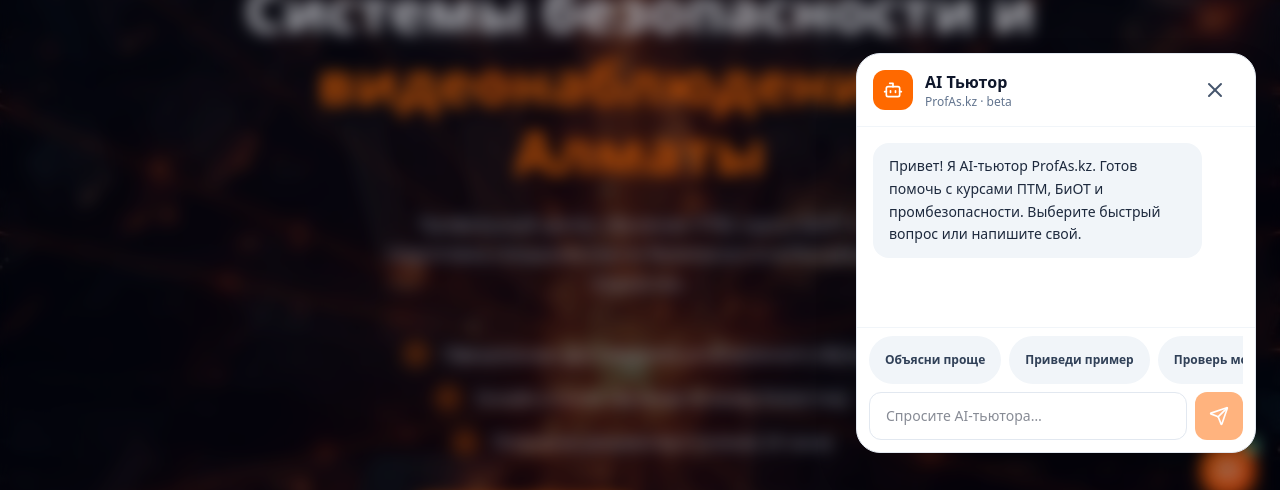
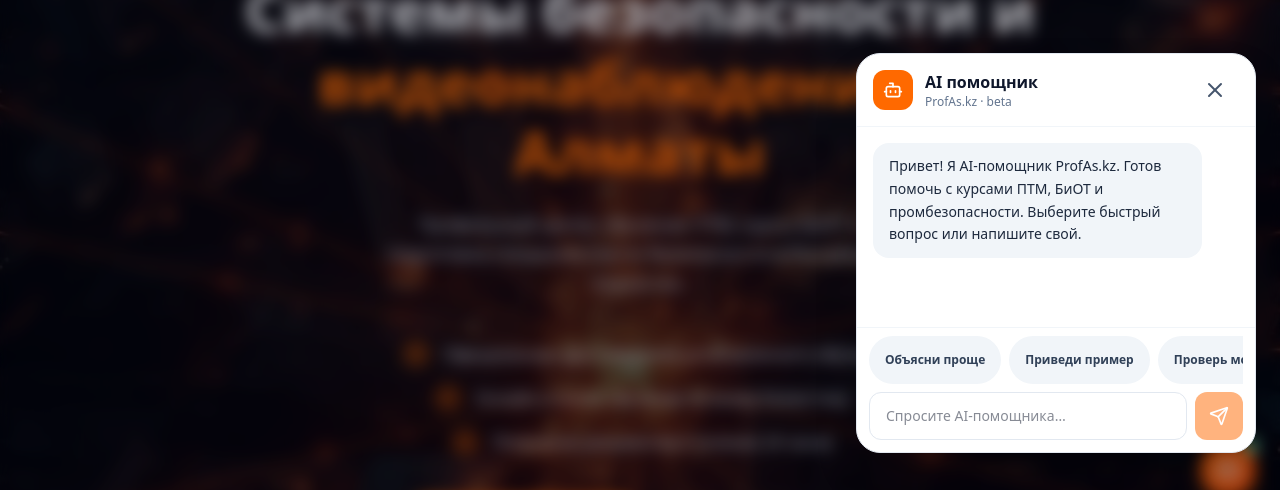
Before and after one commit to amirlan-io/profas.kz, a React (Vite) app: page / in a window 1280 px wide. Both pictures are taken after a click on the button "Открыть AI помощник". Shown: the part 211-701 px from the top of the page. Built offline with nearby package versions, Linux system fonts and the light colour scheme; no server answers.

Commit message:
rename: AI Тьютор → AI помощник in UI and prompts
Co-authored-by: Cursor <cursoragent@cursor.com>

```diff
--- a/api/tutor.ts
+++ b/api/tutor.ts
@@ -2,7 +2,7 @@ import type { VercelRequest, VercelResponse } from '@vercel/node';
 
 type ChatTurn = { role: 'user' | 'assistant'; content: string };
 
-const SYSTEM_PROMPT = `Ты — AI-тьютор учебного центра ТОО ProfAs.kz (Казахстан).
+const SYSTEM_PROMPT = `Ты — AI-помощник учебного центра ТОО ProfAs.kz (Казахстан).
 Помогаешь с курсами: ПТМ (пожарная безопасность), БиОТ (охрана труда), промышленная безопасность, электробезопасность, ДОПОГ.
 Отвечай на русском языке, кратко и по делу (2–4 абзаца максимум).
 Если вопрос не по теме обучения — вежливо перенаправь к теме курсов ProfAs.kz.`;
--- a/lib-server/tutor-engine.ts
+++ b/lib-server/tutor-engine.ts
@@ -1,6 +1,6 @@
 export type ChatTurn = { role: 'user' | 'assistant'; content: string };
 
-const SYSTEM_PROMPT = `Ты — AI-тьютор учебного центра ТОО ProfAs.kz (Казахстан).
+const SYSTEM_PROMPT = `Ты — AI-помощник учебного центра ТОО ProfAs.kz (Казахстан).
 Помогаешь с курсами: ПТМ (пожарная безопасность), БиОТ (охрана труда), промышленная безопасность, электробезопасность, ДОПОГ.
 Отвечай на русском языке, кратко и по делу (2–4 абзаца максимум).
 Если вопрос не по теме обучения — вежливо перенаправь к теме курсов ProfAs.kz.`;
--- a/src/components/FloatingActions.tsx
+++ b/src/components/FloatingActions.tsx
@@ -19,7 +19,7 @@ export function AiTutorFab({ onClick, className }: AiTutorFabProps) {
         'active:scale-95 transition-transform hover:scale-105',
         className
       )}
-      aria-label="Открыть AI Тьютор"
+      aria-label="Открыть AI помощник"
     >
       <Bot className="w-7 h-7" />
       <span className="absolute -top-0.5 -right-0.5 w-3.5 h-3.5 bg-green-400 rounded-full border-2 border-white" />
--- a/src/components/edtech/AiTutor.tsx
+++ b/src/components/edtech/AiTutor.tsx
@@ -19,7 +19,7 @@ const WELCOME: ChatMessage = {
   id: 'welcome',
   role: 'assistant',
   content:
-    'Привет! Я AI-тьютор ProfAs.kz. Готов помочь с курсами ПТМ, БиОТ и промбезопасности. Выберите быстрый вопрос или напишите свой.',
+    'Привет! Я AI-помощник ProfAs.kz. Готов помочь с курсами ПТМ, БиОТ и промбезопасности. Выберите быстрый вопрос или напишите свой.',
 };
 
 type AiTutorProps = {
@@ -117,7 +117,7 @@ export function AiTutor({
                 'flex flex-col max-h-[min(85vh,640px)]'
               )}
               role="dialog"
-              aria-label="AI Тьютор"
+              aria-label="AI помощник"
             >
               <header className="flex items-center justify-between gap-3 px-4 py-3 border-b border-slate-100 shrink-0">
                 <div className="flex items-center gap-3 min-h-12">
@@ -125,7 +125,7 @@ export function AiTutor({
                     <Bot className="w-5 h-5" />
                   </div>
                   <div>
-                    <p className="font-bold text-slate-900">AI Тьютор</p>
+                    <p className="font-bold text-slate-900">AI помощник</p>
                     <p className="text-xs text-slate-500">ProfAs.kz · beta</p>
                   </div>
                 </div>
@@ -187,7 +187,7 @@ export function AiTutor({
                     type="text"
                     value={input}
                     onChange={(e) => setInput(e.target.value)}
-                    placeholder="Спросите AI-тьютора…"
+                    placeholder="Спросите AI-помощника…"
                     className="flex-1 min-h-12 rounded-xl border border-slate-200 px-4 text-sm outline-none focus:border-orange-500"
                     disabled={loading}
                   />
@@ -219,7 +219,7 @@ export function AiTutor({
             'flex items-center justify-center',
             'active:scale-95 transition-transform'
           )}
-          aria-label="Открыть AI Тьютор"
+          aria-label="Открыть AI помощник"
         >
           <Bot className="w-7 h-7" />
           <span className="absolute -top-1 -right-1 w-3 h-3 bg-green-400 rounded-full border-2 border-white" />
```
